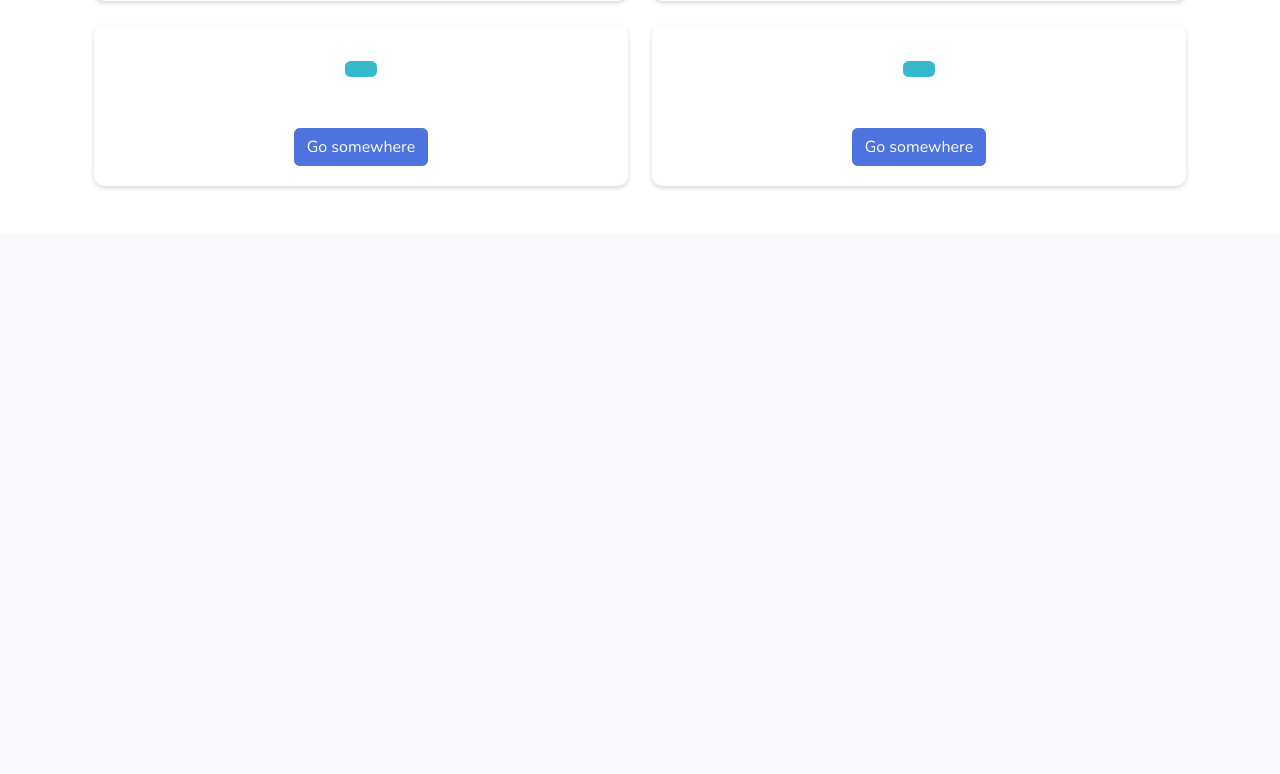
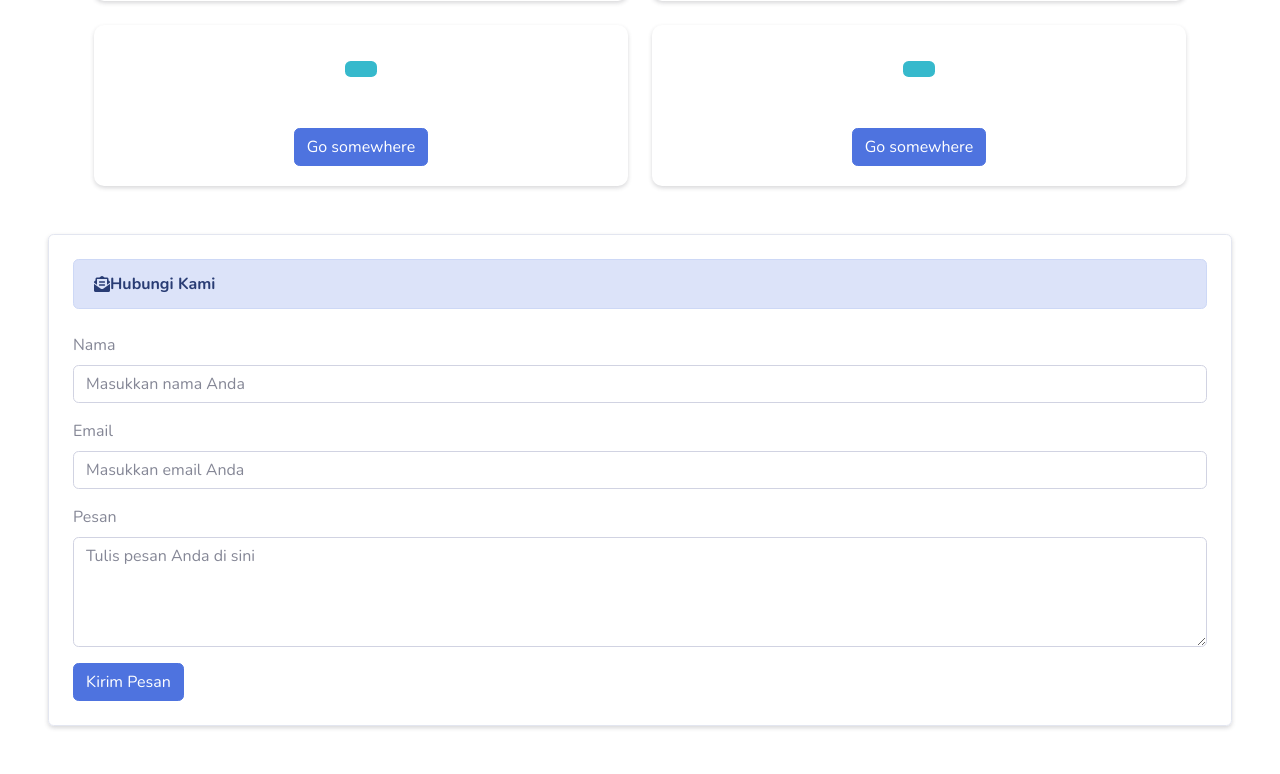
Before and after one commit to ICEe69/siukm_wave, a CodeIgniter app: page /siukm_wave/index.php/welcome/index in a window 1280 px wide. Shown: the part 1395-2169 px from the top of the page. Before the commit the page ends 1584 px from the top, so only its background shows below. Run offline with CodeIgniter, Linux system fonts and the light colour scheme; data that the repository does not hold is empty.

```diff
--- a/application/controllers/Welcome.php
+++ b/application/controllers/Welcome.php
@@ -8,6 +8,7 @@ class Welcome extends CI_Controller{
         $data['identitas'] = $this->identitas_model->tampil_data('identitas')->result();
         $data['tentang_ukm'] = $this->tentangukm_model->tampil_data('tentang_ukm')->result();
         $data['informasi'] = $this->informasi_model->tampil_data('informasi')->result();
+        $data['hubungi'] = $this->hubungi_model->tampil_data('hubungi')->result();
         $data['ketua'] = $this->anggota_model->get_jabatan('Ketua');
         $data['wakil_ketua'] = $this->anggota_model->get_jabatan('Wakil Ketua');
         $data['sekretaris'] = $this->anggota_model->get_jabatan('Sekretaris');
@@ -18,10 +19,43 @@ class Welcome extends CI_Controller{
         $this->load->view('landing_page',$data);
         $this->load->view('templates_admin/footer');
     }
+    public function kirim_pesan()
+    {
+        $this->_rules();
+
+        if($this->form_validation->run() == FALSE) {
+            $this->index();
+        }else{
+            $id     = $this->input->post('id_hubungi');
+            $nama   = $this->input->post('nama');
+            $email  = $this->input->post('email');
+            $pesan  = $this->input->post('pesan');
+
+            $data = array(
+                'nama'  => $nama,
+                'email' => $email,
+                'pesan' => $pesan,
+            );
+
+            $this->hubungi_model->input_data($data,'hubungi');
+            $this->session->set_flashdata('pesan','<div class="alert alert-success alert-dismissible fade show" role="alert">
+                    Pesan Berhasil Dikirim!!
+                    <button type="button" class="close" data-dismiss="alert" aria-label="Close"><span aria-hidden="true">&times;</span></button>
+                    </div>');
+            redirect('welcome/index');
+        }
+    }
+    public function _rules()
+    {
+        $this->form_validation->set_rules('nama','nama','required',['required' => 'nama wajib diisi!']);
+        $this->form_validation->set_rules('email','email','required',['required' => 'judul Informasi wajib diisi!']);
+        $this->form_validation->set_rules('pesan','pesan','required',['required' => 'pesan wajib diisi!']);
+    }
     public function logout()
     {
         // Hapus semua session
         $this->session->sess_destroy();
         redirect('welcome');
     }
+
 }
--- a/application/views/landing_page.php
+++ b/application/views/landing_page.php
@@ -271,3 +271,37 @@
     </div>
   </div>
 </div>
+
+
+<form method="post" action="<?php echo base_url('welcome/kirim_pesan') ?>" class="p-4 m-5 border rounded shadow-sm">
+
+  <div class="alert alert-primary d-flex align-items-center mb-4">
+    <i class="fas fa-envelope-open-text me-2"></i>
+    <strong>Hubungi Kami</strong>
+  </div>
+
+  <?php echo $this->session->flashdata('pesan') ?>
+
+  <div class="mb-3">
+    <label for="nama" class="form-label">Nama</label>
+    <input type="text" name="nama" id="nama" class="form-control" placeholder="Masukkan nama Anda" required>
+    <?php echo form_error('nama', '<div class="text-danger small">', '</div>') ?>
+  </div>
+
+  <div class="mb-3">
+    <label for="email" class="form-label">Email</label>
+    <input type="email" name="email" id="email" class="form-control" placeholder="Masukkan email Anda" required>
+    <?php echo form_error('email', '<div class="text-danger small">', '</div>') ?>
+  </div>
+
+  <div class="mb-3">
+    <label for="pesan" class="form-label">Pesan</label>
+    <textarea name="pesan" id="pesan" class="form-control" rows="4" placeholder="Tulis pesan Anda di sini" required></textarea>
+    <?php echo form_error('pesan', '<div class="text-danger small">', '</div>') ?>
+  </div>
+
+  <div class="text-end">
+    <button type="submit" class="btn btn-primary">Kirim Pesan</button>
+  </div>
+
+</form>
```
